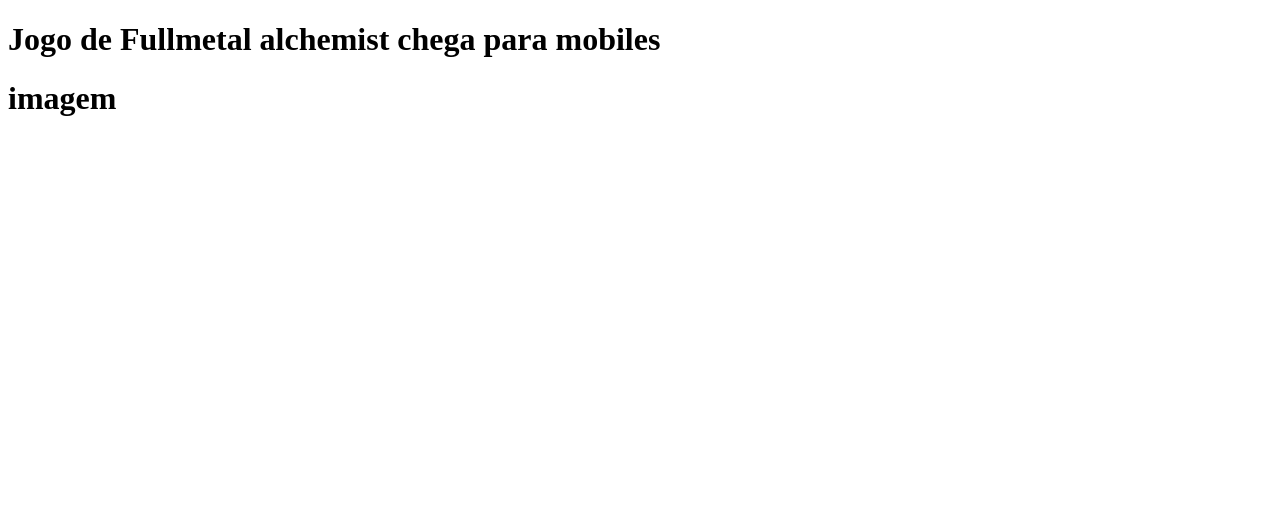
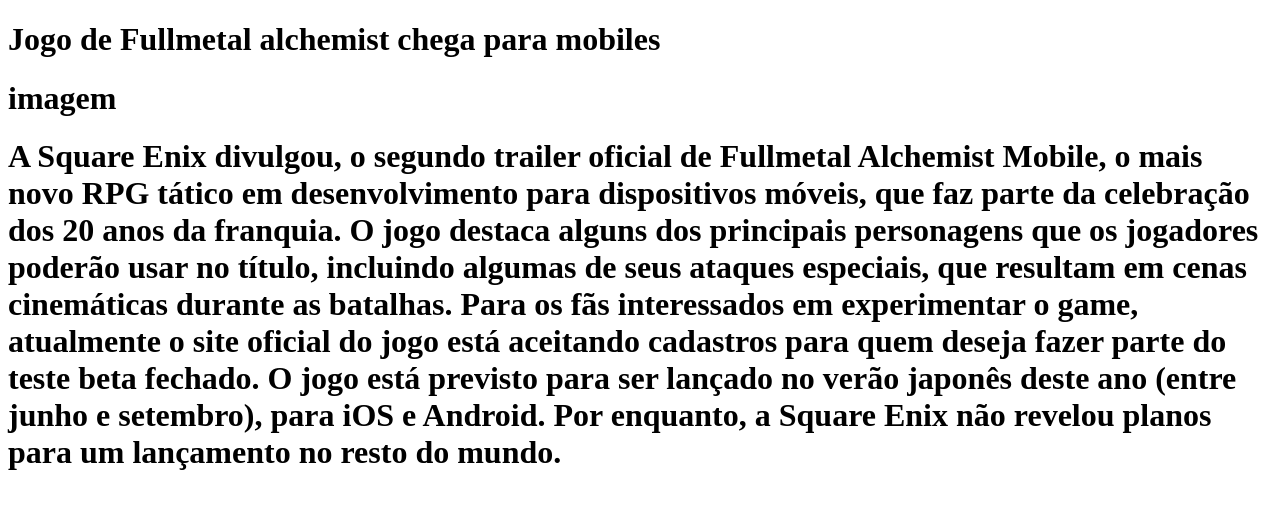
Before and after one commit to usersoryu00/Fullmetal-Alchemist-lan-a-jogo-mobile-em-julho-de-2023, a plain HTML site: page index.html in a window 1280 px wide. Drawn offline with Linux system fonts and the light colour scheme.

Commit message:
Update index.html

```diff
--- a/index.html
+++ b/index.html
@@ -11,3 +11,5 @@
 <h1>imagem</h1>
 </body>
 </html>
+<h1>A Square Enix divulgou, o segundo trailer oficial de Fullmetal Alchemist Mobile, o mais novo RPG tático em desenvolvimento para dispositivos móveis, que faz parte da celebração dos 20 anos da franquia. O jogo destaca alguns dos principais personagens que os jogadores poderão usar no título, incluindo algumas de seus ataques especiais, que resultam em cenas cinemáticas durante as batalhas. Para os fãs interessados em experimentar o game, atualmente o site oficial do jogo está aceitando cadastros para quem deseja fazer parte do teste beta fechado.
+O jogo está previsto para ser lançado no verão japonês deste ano (entre junho e setembro), para iOS e Android. Por enquanto, a Square Enix não revelou planos para um lançamento no resto do mundo.
```
